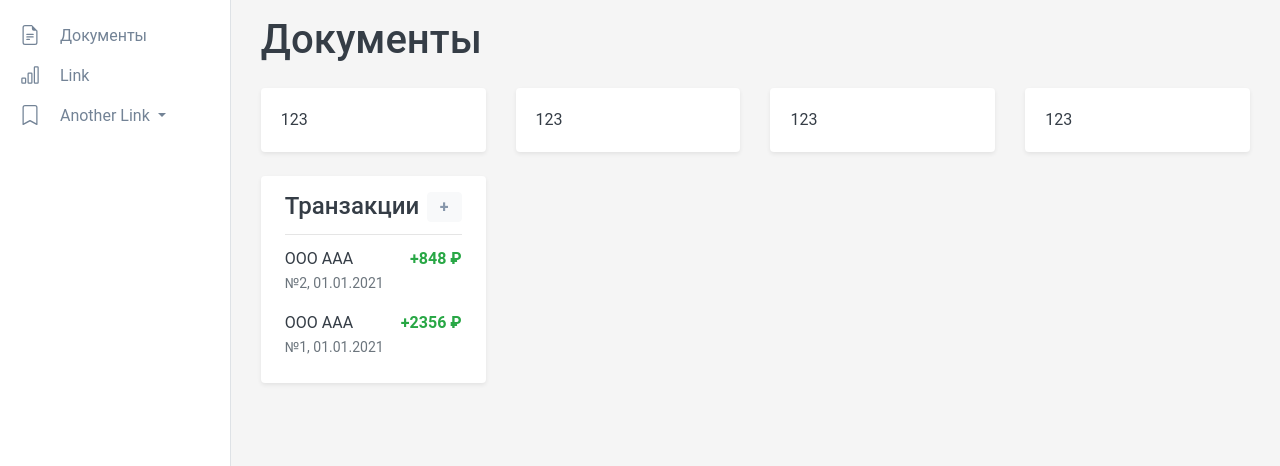
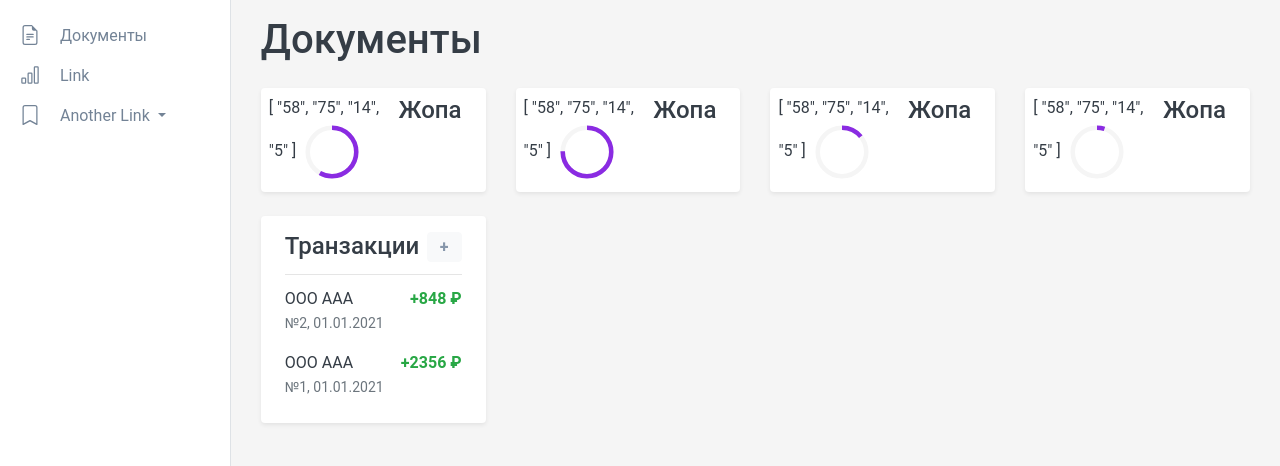
Before and after one commit to Aschlock/fr, a Nuxt app: page / in a window 1280 px wide. Shown: the top 466 px of the page. Built offline with nearby package versions, Linux system fonts and the light colour scheme.

Commit message:
Update index.vue

```diff
--- a/pages/index.vue
+++ b/pages/index.vue
@@ -20,7 +20,7 @@
             </b-nav-item>
             <b-collapse id="collapse-2">
               <b-nav vertical>
-                <b-nav-item class="pl-3 pr-5" v-for="i in 255">
+                <b-nav-item class="pl-3 pr-5" v-for="i in 15">
                   <b-icon icon="box-seam" class="mr-3"></b-icon>
                   Link
                 </b-nav-item>
@@ -39,8 +39,21 @@
             </b-row>
             <b-row class="mb-4">
               <b-col cols="3" v-for="i in 4">
-                <b-card class="shadow-sm border-0">
-                  123
+                <b-card class="shadow-sm border-0" body-class="d-flex p-2">
+                  <div>{{percents}}
+                    <svg width="64px" height="64px" viewBox="0 0 42 42" class="donut"
+                         style="transform: rotate(-90deg);" v-b-tooltip.hover="percents[i-1] + ' %'">
+                      <circle class="donut-hole" cx="21" cy="21" r="15.91549430918954" fill="#fff"></circle>
+                      <circle class="donut-ring" cx="21" cy="21" r="15.91549430918954" fill="transparent"
+                              stroke="whitesmoke" stroke-width="3"></circle>
+                      <circle class="donut-segment" cx="21" cy="21" r="15.91549430918954" fill="transparent"
+                              stroke="blueviolet" stroke-width="3" :stroke-dasharray="`${percents[i-1]} ${100-percents[i-1]}`"
+                              stroke-dashoffset="0"></circle>
+                    </svg>
+                  </div>
+                  <div class="px-3">
+                    <h4>Жопа</h4>
+                  </div>
                 </b-card>
               </b-col>
             </b-row>
@@ -146,6 +159,12 @@ export default {
             },
           ]
         },
+      percents: [
+        (Math.random() * 100).toFixed(0),
+        (Math.random() * 100).toFixed(0),
+        (Math.random() * 100).toFixed(0),
+        (Math.random() * 100).toFixed(0),
+      ]
 
     }
   }
@@ -181,4 +200,12 @@ export default {
   background: #F3F5F6;
 }
 
+.donut-segment:hover {
+  stroke-width: 5px;
+}
+
+.donut-segment, .donut-segment:hover {
+  transition: .2s;
+}
+
 </style>
```
